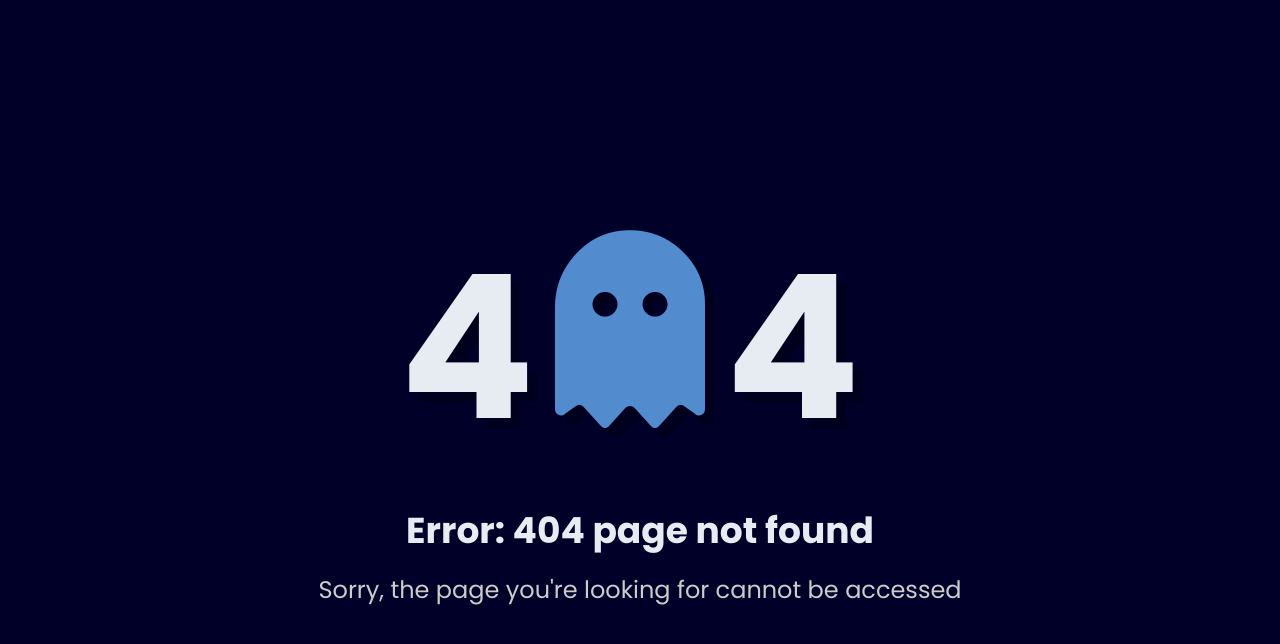
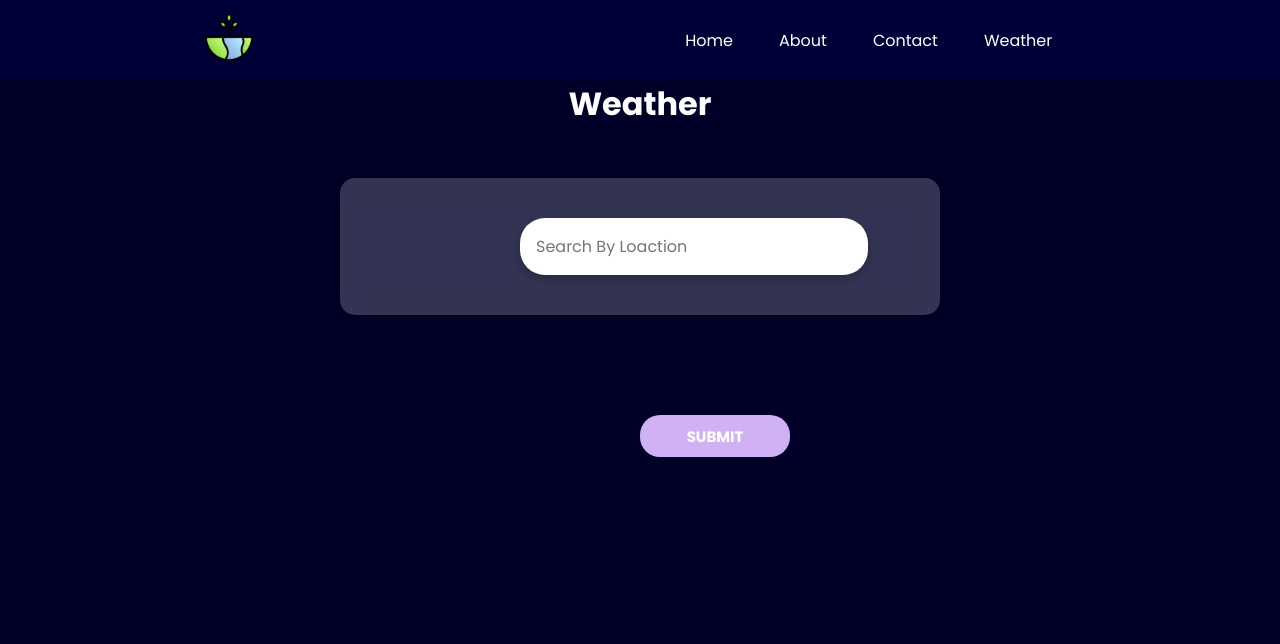
Before and after one commit to abhijeet141/CropForesight-FrontEnd, a React (Create React App) app: page /Weather in a window 1280 px wide. Before the commit this address had no page. Shown: the top 644 px of the page. Built offline with nearby package versions, Linux system fonts and the light colour scheme.

Commit message:
Added the weather section in the nav bar

```diff
--- a/package.json
+++ b/package.json
@@ -6,7 +6,7 @@
     "@testing-library/jest-dom": "^5.16.5",
     "@testing-library/react": "^13.4.0",
     "@testing-library/user-event": "^13.5.0",
-    "axios": "^1.3.4",
+    "axios": "^1.4.0",
     "react": "^18.2.0",
     "react-bootstrap-validation": "^0.1.11",
     "react-dom": "^18.2.0",
--- a/src/App.js
+++ b/src/App.js
@@ -4,7 +4,7 @@ import FormInfo from './components/FormInfo';
 import axios from 'axios';
 import Home from './components/Home';
 import Contact from './components/contact';
-
+import Weather from './components/Weather';
 import Err from './components/404'
 import About from './components/about';
 
@@ -106,6 +106,7 @@ function App() {
         <Route path='/form' element={FormComponet()} />
         <Route path='/about' element={<About/>}/>
         <Route path='/contact' element={<Contact />}/>
+        <Route path='/Weather' element={<Weather />}/>
         <Route path='/*' element={<Err />}/>
       </Routes>
     </BrowserRouter>
--- a/src/components/Home.js
+++ b/src/components/Home.js
@@ -54,7 +54,7 @@ const Home = () => {
                     <li><Link to="/">Home</Link></li>
                     <li><Link to="/about">About</Link></li>
                     <li><Link to="/contact" >Contact</Link></li>
-
+                    <li><Link to="/Weather">Weather</Link></li>
                 </ul>
             </div>
         </nav>
--- /dev/null
+++ b/src/components/Weather.css
@@ -0,0 +1,67 @@
+input {
+    padding: 1rem;
+    border-radius: 25px;
+    border: none;
+    display: flex;
+    margin-left: 150px;
+    background-color: #fff;
+    font-family: inherit;
+    box-shadow: 0 4px 10px rgba(0, 0, 0, 0.2);
+    min-width: 300px;
+    font-size: 1rem;
+}
+
+input:focus {
+    outline: none;
+}
+
+h1 {
+
+    display: flex;
+    justify-content: center;
+    align-items: center;
+}
+
+.Weather {
+    text-align: center;
+    margin-left:620px;
+    margin-top: 30px;
+    height: 200px;
+    width: 200px;
+}
+
+.getWeather {
+    width: 150px;
+    height: 42px;
+    cursor: pointer;
+    border-radius: 20px;
+    margin-left: 640px;
+    margin-top: 50px;
+    align-items: center;
+    border: none;
+    background-color: rgb(208, 177, 244);
+}
+
+.getWeather:hover {
+    background-color: rgb(249, 178, 249);
+}
+
+.Weather .name {
+    font-size: 20pt;
+    font-family: 'Courier New', Courier, monospace;
+    color: rgb(255, 255, 255);
+
+}
+
+.Weather .dis {
+    font-size: 20pt;
+    color: rgb(255, 255, 255);
+    font-family: 'Courier New', Courier, monospace;
+
+}
+
+.Weather .temp {
+    font-size: 20pt;
+    font-family: 'Courier New', Courier, monospace;
+    color: rgb(255, 255, 255);
+}
--- /dev/null
+++ b/src/components/Weather.js
@@ -0,0 +1,68 @@
+import React, { useState } from 'react'
+import axios from 'axios'
+import { Link } from 'react-router-dom';
+import './Weather.css'
+import './nav.css'
+import logo from '../assets/earth.png';
+
+export const Weather = () => {
+    const [city, setCity] = useState('')
+    const [weatherData, setWeatherData] = useState(null);
+
+    const handleWeather = async () => {
+        try {
+            const response = await axios.get(
+                `https://api.openweathermap.org/data/2.5/weather?q=${city}&appid=7b96e250f5f9d8682865d4335a802fe2`
+            );
+            setWeatherData(response.data)
+        } catch (error) {
+            console.error(error)
+
+        }
+    }
+
+
+
+    return (
+        <div>
+            <div className='nav'>
+                <header>
+                    <nav>
+                        <div class="left" style={{ color: "red" }}>
+                            <Link to="/"><img src={logo} /></Link>
+                        </div>
+                        <div class="right">
+                            <ul>
+                                <li><Link to="/">Home</Link></li>
+                                <li><Link to="/about">About</Link></li>
+                                <li><Link to="/contact" >Contact</Link></li>
+                                <li><Link to="/Weather">Weather</Link></li>
+
+                            </ul>
+                        </div>
+                    </nav>
+                </header>
+            </div>
+            <h1>Weather</h1>
+            <form className="form-h">
+                <input
+                    type="text"
+                    id="search" placeholder="Search By Loaction"
+                    value={city}
+                    onChange={(e) => setCity(e.target.value)}
+                />
+            </form>
+            <button onClick={handleWeather} className="getWeather">SUBMIT</button>
+            {weatherData && (
+                <div className='Weather'>
+
+                    <p className='name'>{weatherData.name}</p>
+                    <p className='dis'>{weatherData.weather[0].description}</p>
+                    <p className='temp'>{weatherData.main.temp}</p>
+                </div>
+            )}
+        </div>
+
+    )
+}
+export default Weather;
--- a/src/components/about.js
+++ b/src/components/about.js
@@ -27,6 +27,7 @@ const About = () => {
                                 <li><Link to="/">Home</Link></li>
                                 <li><Link to="/about">About</Link></li>
                                 <li><Link to="/contact" >Contact</Link></li>
+                                <li><Link to="/Weather">Weather</Link></li>
 
                             </ul>
                         </div>
--- a/src/components/contact.js
+++ b/src/components/contact.js
@@ -104,7 +104,7 @@ const Contact = () => {
                     <li><Link to="/">Home</Link></li>
                     <li><Link to="/about">About</Link></li>
                     <li><Link to="/contact" >Contact</Link></li>
-
+                    <li><Link to="/Weather">Weather</Link></li>
                 </ul>
             </div>
         </nav>
```
Also changed, not shown: 1 other file (tests, documents, lock files or other folders).
